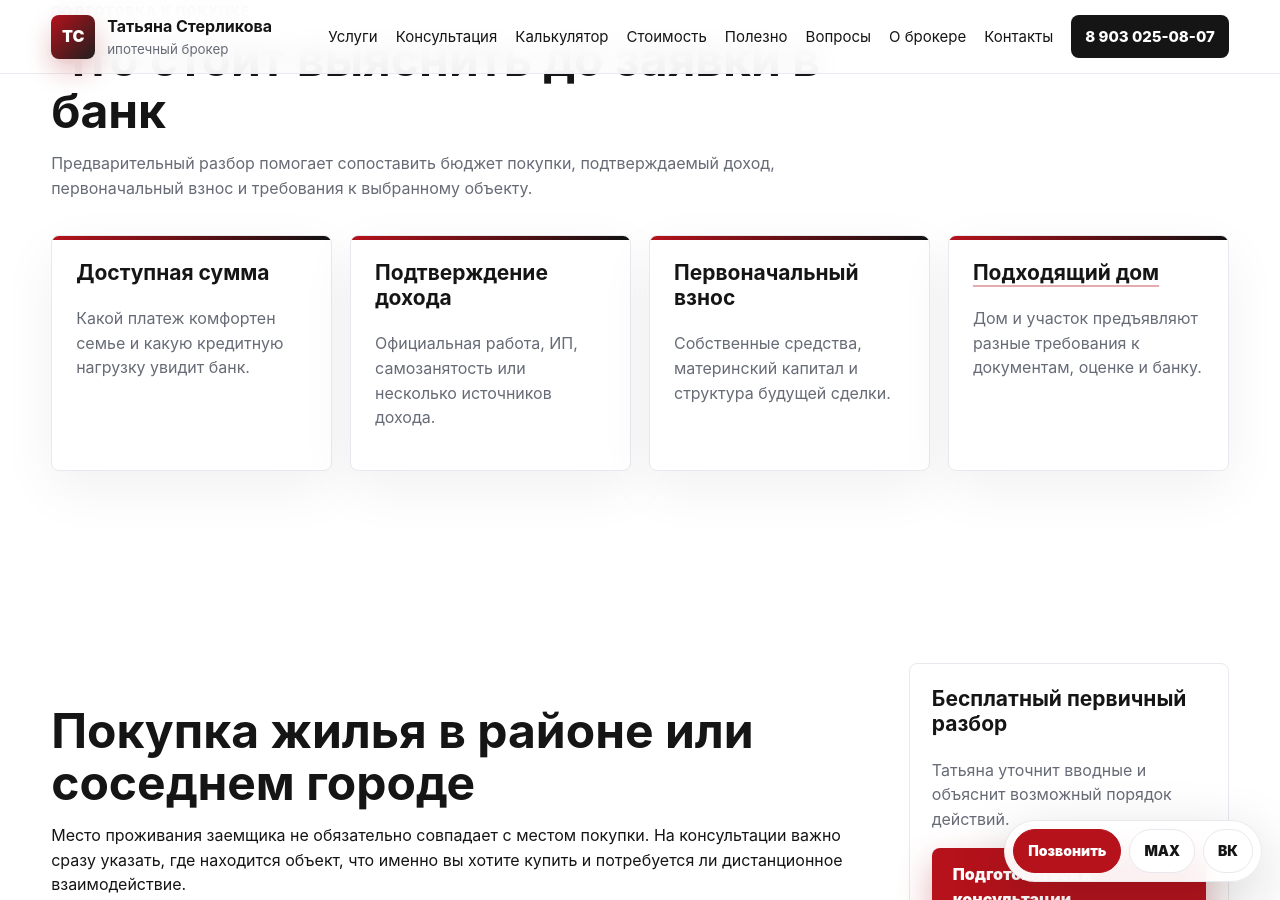
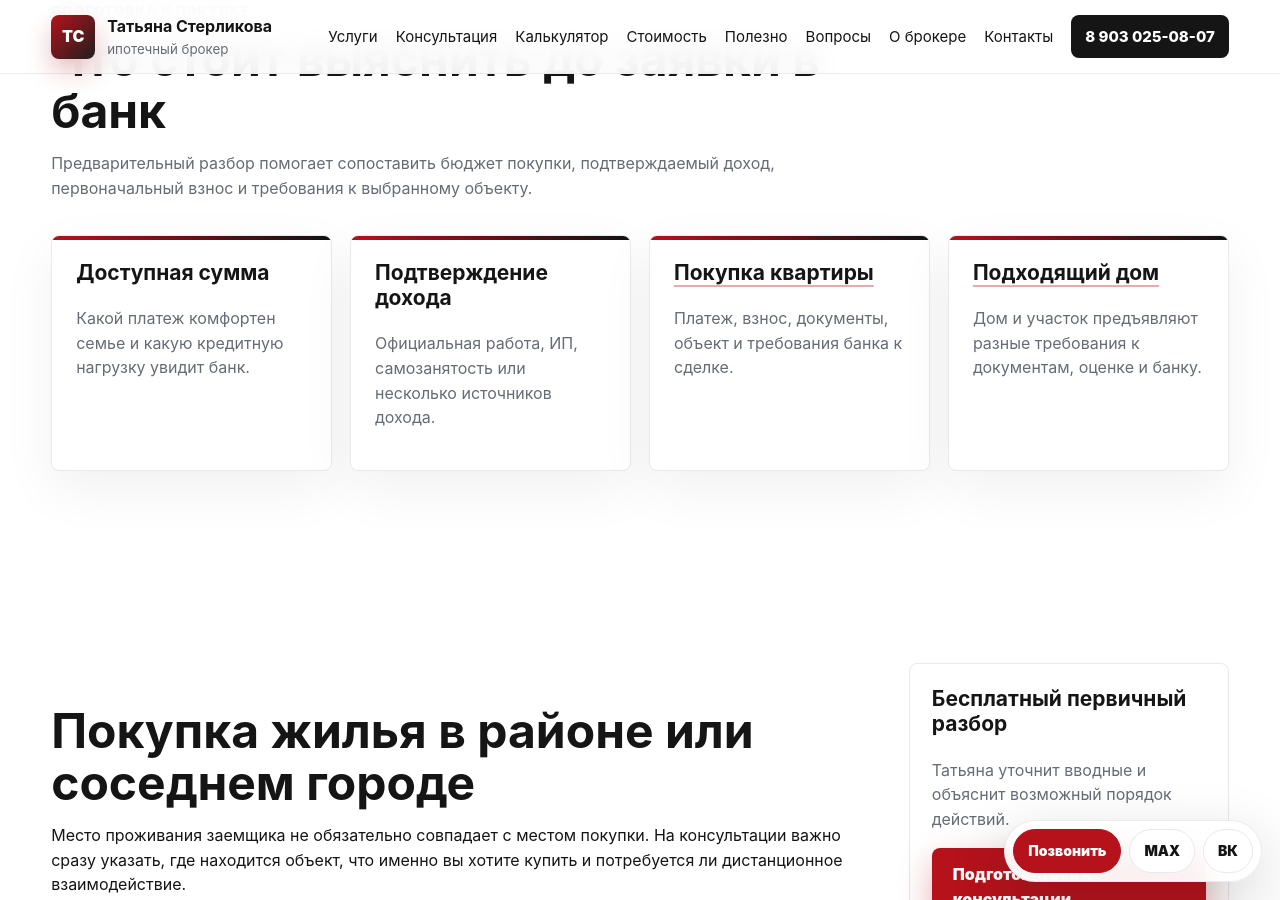
Before and after one commit to deputat36/broker, a Jekyll site: the page built from geo/gribanovskiy.md, in a window 1280 px wide and 900 px high, scrolled down 791 px. Built offline with Jekyll 4.4.1, drawn with Linux system fonts in a browser that asks for light colours; our own code applies the rules of GitHub Pages for plain Markdown files; some of the changed text lies outside the part shown.

Commit message:
Добавлена ссылка на ипотеку на квартиру в Грибановском районе

```diff
--- a/geo/gribanovskiy.md
+++ b/geo/gribanovskiy.md
@@ -20,7 +20,7 @@
   <div class="grid cards-4">
     <article class="card"><h3>Доступная сумма</h3><p>Какой платеж комфортен семье и какую кредитную нагрузку увидит банк.</p></article>
     <article class="card"><h3>Подтверждение дохода</h3><p>Официальная работа, ИП, самозанятость или несколько источников дохода.</p></article>
-    <article class="card"><h3>Первоначальный взнос</h3><p>Собственные средства, материнский капитал и структура будущей сделки.</p></article>
+    <article class="card"><h3><a href="{{ '/geo/gribanovskiy/ipoteka-na-kvartiru/' | relative_url }}">Покупка квартиры</a></h3><p>Платеж, взнос, документы, объект и требования банка к сделке.</p></article>
     <article class="card"><h3><a href="{{ '/geo/gribanovskiy/ipoteka-na-dom/' | relative_url }}">Подходящий дом</a></h3><p>Дом и участок предъявляют разные требования к документам, оценке и банку.</p></article>
   </div>
 </section>
@@ -36,11 +36,11 @@
   </article>
   <aside class="sidebar">
     <div class="seo-panel"><h3>Бесплатный первичный разбор</h3><p>Татьяна уточнит вводные и объяснит возможный порядок действий.</p><a class="btn btn-primary" href="{{ '/konsultaciya/' | relative_url }}">Подготовиться к консультации</a></div>
-    <div class="seo-panel"><h3>Полезные услуги</h3><ul><li><a href="{{ '/uslugi/podbor-ipoteki/' | relative_url }}">Подбор ипотеки</a></li><li><a href="{{ '/geo/gribanovskiy/ipoteka-na-dom/' | relative_url }}">Ипотека на дом в Грибановском районе</a></li><li><a href="{{ '/uslugi/ipoteka-na-dom/' | relative_url }}">Ипотека на дом</a></li><li><a href="{{ '/uslugi/ipoteka-dlya-ip-samozanyatyh/' | relative_url }}">ИП и самозанятые</a></li></ul></div>
+    <div class="seo-panel"><h3>Полезные услуги</h3><ul><li><a href="{{ '/uslugi/podbor-ipoteki/' | relative_url }}">Подбор ипотеки</a></li><li><a href="{{ '/geo/gribanovskiy/ipoteka-na-kvartiru/' | relative_url }}">Ипотека на квартиру в Грибановском районе</a></li><li><a href="{{ '/geo/gribanovskiy/ipoteka-na-dom/' | relative_url }}">Ипотека на дом в Грибановском районе</a></li><li><a href="{{ '/uslugi/ipoteka-dlya-ip-samozanyatyh/' | relative_url }}">ИП и самозанятые</a></li></ul></div>
   </aside>
 </section>
 
-<section class="section muted"><div class="section-head"><p class="eyebrow">Частые сценарии</p><h2>По каким вопросам обращаются</h2></div><div class="grid cards-3"><article class="card"><h3><a href="{{ '/geo/gribanovskiy/ipoteka-na-dom/' | relative_url }}">Покупка дома</a></h3><p>Дом, участок, документы, оценка и требования банка к объекту.</p></article><article class="card"><h3><a href="{{ '/uslugi/semeynaya-ipoteka/' | relative_url }}">Семейная ипотека</a></h3><p>Условия семьи, объект, взнос и требования выбранного банка.</p></article><article class="card"><h3><a href="{{ '/uslugi/materinskiy-kapital/' | relative_url }}">Материнский капитал</a></h3><p>Использование сертификата в ипотечной сделке.</p></article><article class="card"><h3><a href="{{ '/uslugi/otkazali-v-ipoteke/' | relative_url }}">Отказ банка</a></h3><p>Проверка возможных причин перед следующей заявкой.</p></article></div></section>
+<section class="section muted"><div class="section-head"><p class="eyebrow">Частые сценарии</p><h2>По каким вопросам обращаются</h2></div><div class="grid cards-3"><article class="card"><h3><a href="{{ '/geo/gribanovskiy/ipoteka-na-kvartiru/' | relative_url }}">Покупка квартиры</a></h3><p>Расчет платежа, доход, взнос, документы и требования банка к объекту.</p></article><article class="card"><h3><a href="{{ '/geo/gribanovskiy/ipoteka-na-dom/' | relative_url }}">Покупка дома</a></h3><p>Дом, участок, документы, оценка и требования банка к объекту.</p></article><article class="card"><h3><a href="{{ '/uslugi/semeynaya-ipoteka/' | relative_url }}">Семейная ипотека</a></h3><p>Условия семьи, объект, взнос и требования выбранного банка.</p></article><article class="card"><h3><a href="{{ '/uslugi/materinskiy-kapital/' | relative_url }}">Материнский капитал</a></h3><p>Использование сертификата в ипотечной сделке.</p></article><article class="card"><h3><a href="{{ '/uslugi/otkazali-v-ipoteke/' | relative_url }}">Отказ банка</a></h3><p>Проверка возможных причин перед следующей заявкой.</p></article></div></section>
 
 <section class="section compact-section"><div class="notice"><div><p class="eyebrow">Клиентам компании «ЭТАЖИ»</p><h2>Сопровождение включено в комиссию</h2><p>При проведении сделки через компанию «ЭТАЖИ» услуги ипотечного брокера отдельно клиентом не оплачиваются.</p></div><a class="btn btn-dark" href="{{ '/etagi/' | relative_url }}">Условия для клиентов</a></div></section>
 
```
